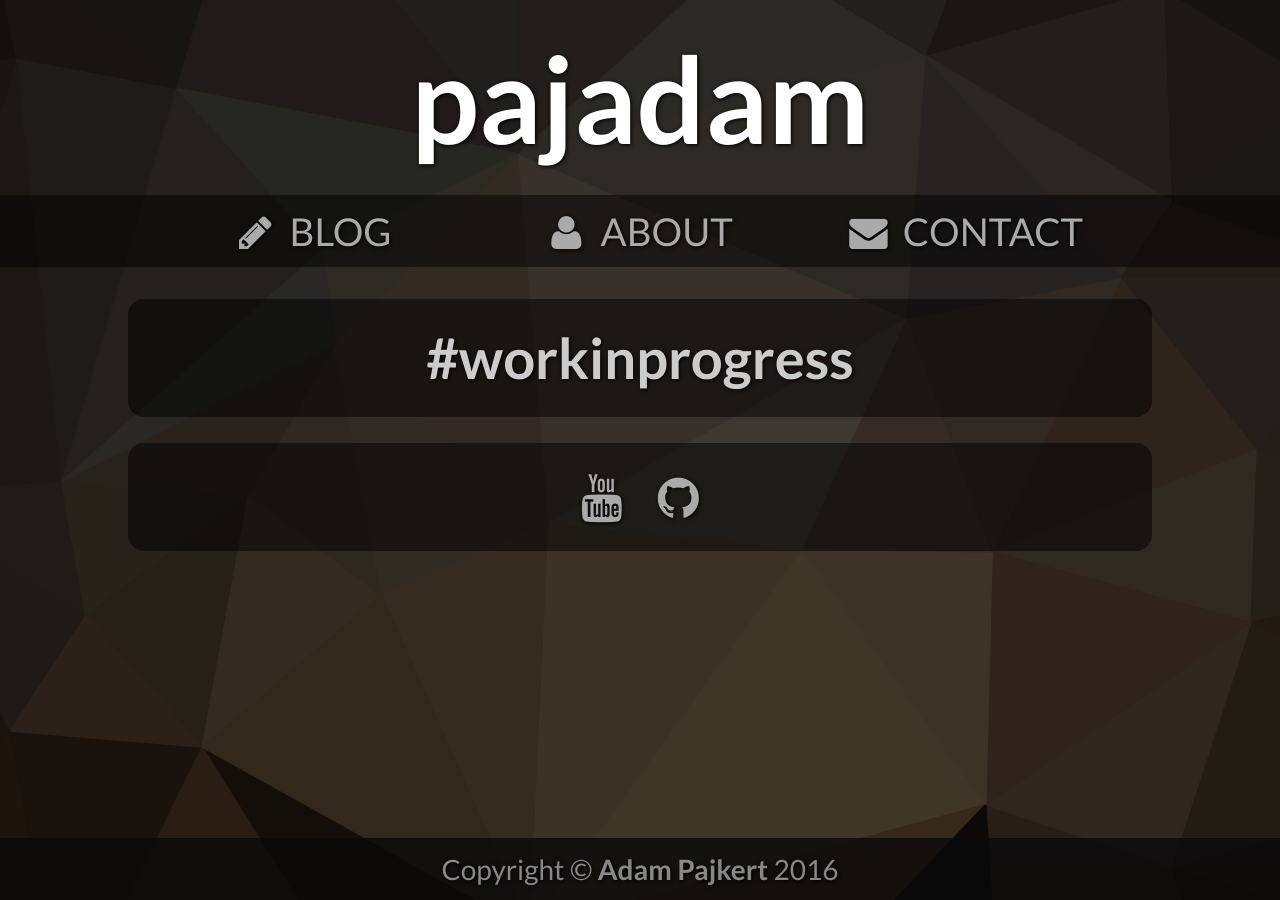
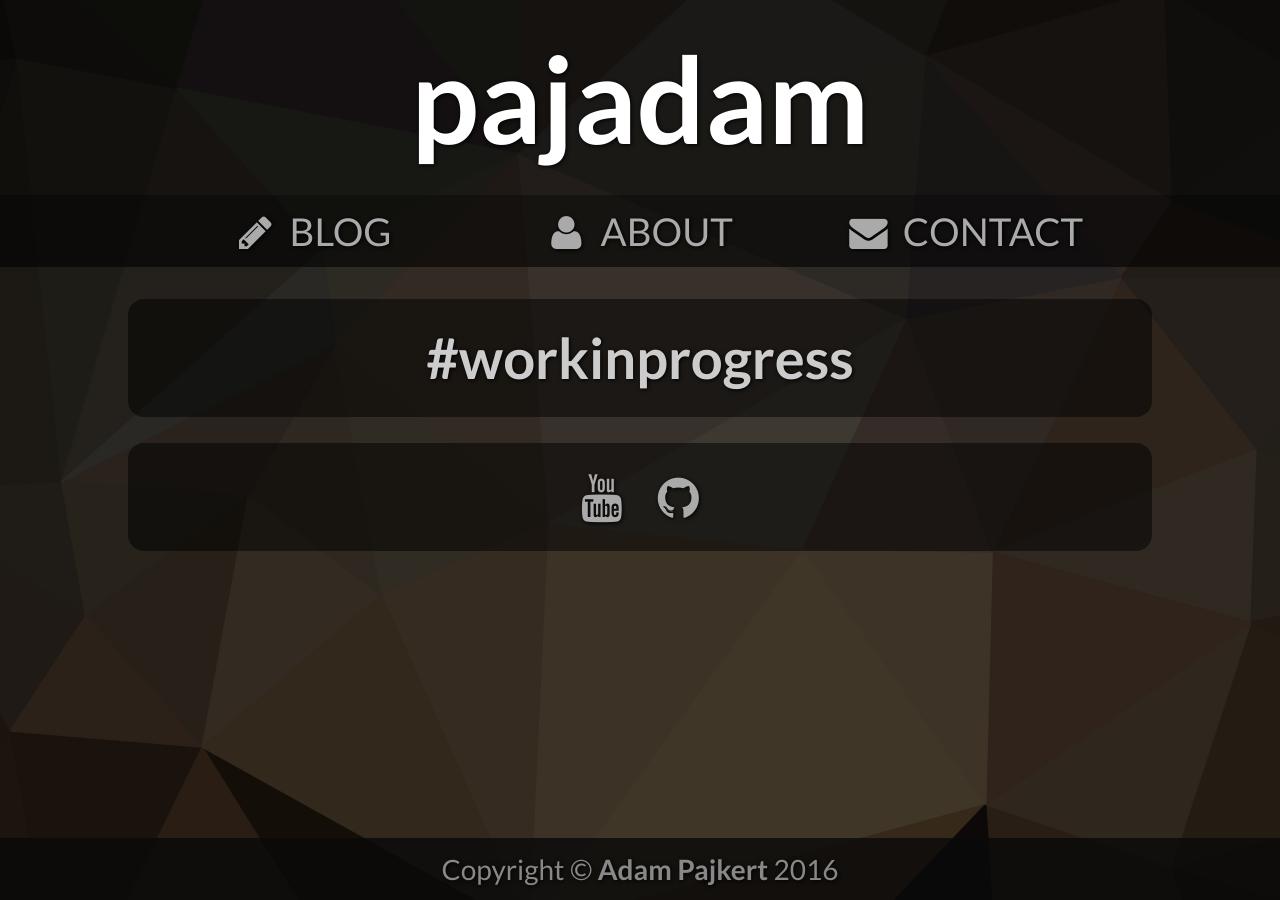
Before and after one commit to pajadam/pajadam.me, a Jekyll site: the page built from index.html, in a window 1280 px wide. Built offline with Jekyll 4.4.1, drawn with Linux system fonts in a browser that asks for light colours.

Commit message:
Dimmed site header.

```diff
--- a/_sass/_header.scss
+++ b/_sass/_header.scss
@@ -1,7 +1,8 @@
 .header{
+    color: #fff;
     padding: 2.5% 0%;
-    color: #fff;
     font-size: 2em;
+    background-color: rgba( 0, 0, 0, .4);
 }
 
 .navbar{
@@ -14,7 +15,7 @@
     flex-wrap: wrap;
     align-items: center;
     justify-content: center;
-    background-color: rgba( 0, 0, 0, .5);
+    background-color: rgba( 0, 0, 0, .6);
 }
 
 .navbar .item{
```
